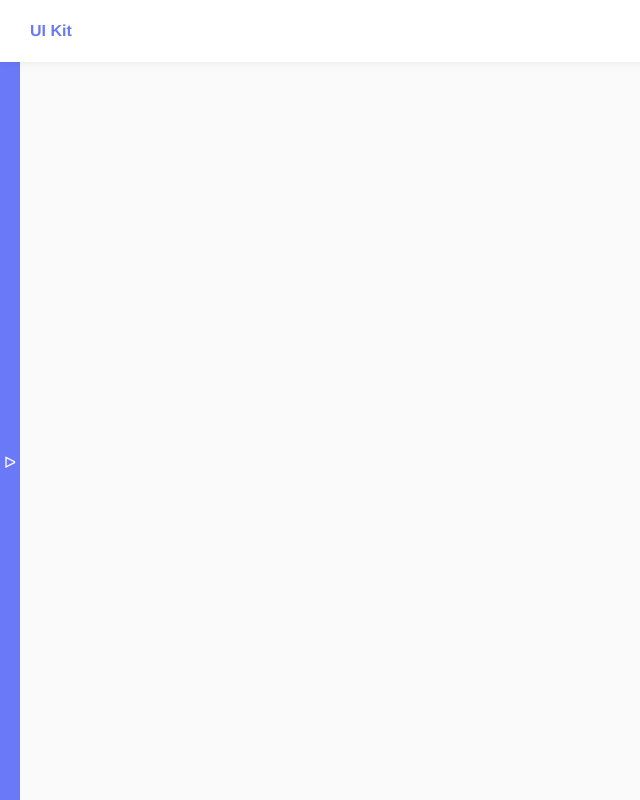
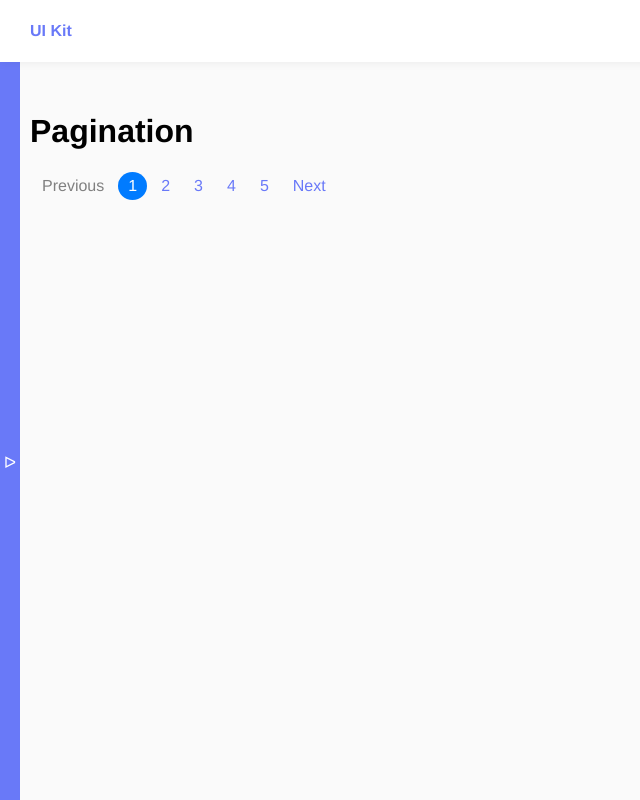
Before and after one commit to human97/Vue-UI-Kit, a Vue app: page /pagination in a window 1280 px wide. Shown: the whole page, without its empty margins (0-640 px from the left). Built offline with nearby package versions, Linux system fonts and the light colour scheme.

Commit message:
feat: Added a new component Pagination

```diff
--- /dev/null
+++ b/src/components/UI/AppPagination.vue
@@ -0,0 +1,142 @@
+<script setup>
+import { computed, ref, watch } from 'vue';
+
+const props = defineProps({
+  totalItems: {
+    type: Number,
+    required: true
+  },
+  pageSize: {
+    type: Number,
+    default: 10
+  },
+  maxVisibleButtons: {
+    type: Number,
+    default: 5
+  },
+  value: {
+    type: Number,
+    default: 1
+  }
+});
+
+const emits = defineEmits(['update:value']);
+
+const currentPage = ref(props.value);
+
+watch(currentPage, (newPage) => {
+  emits('update:value', newPage);
+});
+
+const pageCount = computed(() => Math.ceil(props.totalItems / props.pageSize));
+
+/**
+ * Вычисляет диапазон видимых номеров страниц.
+ * @returns {number[]} Массив видимых номеров страниц.
+ */
+const getPageNumbers = () => {
+  const pages = [];
+  let startPage, endPage;
+
+  if (pageCount.value <= props.maxVisibleButtons) {
+    // Показываем все страницы, если их меньше или равно maxVisibleButtons
+    startPage = 1;
+    endPage = pageCount.value;
+  } else {
+    // Расчет диапазона страниц вокруг текущей
+    const maxPagesBefore = Math.floor(props.maxVisibleButtons / 2);
+    const maxPagesAfter = Math.ceil(props.maxVisibleButtons / 2) - 1;
+
+    if (currentPage.value <= maxPagesBefore) {
+      // Близко к началу
+      startPage = 1;
+      endPage = props.maxVisibleButtons;
+    } else if (currentPage.value + maxPagesAfter >= pageCount.value) {
+      // Близко к концу
+      startPage = pageCount.value - props.maxVisibleButtons + 1;
+      endPage = pageCount.value;
+    } else {
+      // В середине
+      startPage = currentPage.value - maxPagesBefore;
+      endPage = currentPage.value + maxPagesAfter;
+    }
+  }
+
+  for (let page = startPage; page <= endPage; page++) {
+    pages.push(page);
+  }
+
+  return pages;
+};
+
+const pageNumbers = computed(getPageNumbers);
+
+const goToPage = (page) => {
+  if (page < 1) {
+    page = 1;
+  } else if (page > pageCount.value) {
+    page = pageCount.value;
+  }
+  currentPage.value = page;
+};
+
+// Следим за внешними изменениями props.value
+watch(() => props.value, (newValue) => {
+  if (newValue !== currentPage.value) {
+    currentPage.value = newValue;
+  }
+});
+</script>
+
+<template>
+  <nav aria-label="Навигация по страницам">
+    <ul class="pagination">
+      <li class="page-item" :class="{ disabled: currentPage <= 1 }">
+        <a class="page-link" href="javascript:void(0)" @click="goToPage(currentPage - 1)">Previous</a>
+      </li>
+      <li class="page-item"
+          v-for="page in pageNumbers"
+          :key="page"
+          :class="{ active: currentPage === page }">
+        <a class="page-link" href="javascript:void(0)" @click="goToPage(page)">{{ page }}</a>
+      </li>
+      <li class="page-item" :class="{ disabled: currentPage >= pageCount }">
+        <a class="page-link" href="javascript:void(0)" @click="goToPage(currentPage + 1)">Next</a>
+      </li>
+    </ul>
+  </nav>
+</template>
+
+<style lang="scss" scoped>
+.pagination {
+  display: flex;
+  list-style: none;
+  padding: 0;
+
+  .page-item {
+    margin: 0 2px;
+
+    &.disabled .page-link {
+      cursor: not-allowed;
+      color: gray;
+    }
+
+    &.active .page-link {
+      background-color: #007bff;
+      color: white;
+      border-radius: 50%;
+    }
+  }
+
+  .page-link {
+    display: block;
+    padding: 5px 10px;
+    text-decoration: none;
+    cursor: pointer;
+
+    &:hover {
+      text-decoration: none;
+    }
+  }
+}
+</style>
--- a/src/components/UI/Table/TableRow.vue
+++ b/src/components/UI/Table/TableRow.vue
@@ -18,7 +18,7 @@ const props = defineProps({
           'grid-template-columns': columnTemplates,
           'background-color': bgRow}"
     >
-        <slot></slot>
+        <slot>Temp</slot>
     </div>
 </template>
 
--- a/src/components/layout/Sidebar.vue
+++ b/src/components/layout/Sidebar.vue
@@ -17,6 +17,7 @@ const links = ref([
     {name: 'Input', href: '/input'},
     {name: 'Tabs', href: '/tabs'},
     {name: 'Table', href: '/table'},
+    {name: 'Pagination', href: '/pagination'},
 ])
 </script>
 
--- a/src/router/index.js
+++ b/src/router/index.js
@@ -57,7 +57,12 @@ const router = createRouter({
 			name: 'TableView',
 			component: TableView,
 		},
-    ]
+		{
+			path: '/pagination',
+			name: 'PaginationView',
+			component: () => import('@/views/PaginationView.vue')
+		},
+	],
 })
 
 export default router;
--- /dev/null
+++ b/src/views/PaginationView.vue
@@ -0,0 +1,13 @@
+<script setup>
+import AppPagination from '@/components/UI/AppPagination.vue';
+
+
+</script>
+
+<template>
+    <h1>Pagination</h1>
+
+    <AppPagination
+        :total-items="300"
+    />
+</template>
```
Lines whose indentation alone changed are shown as unchanged.
